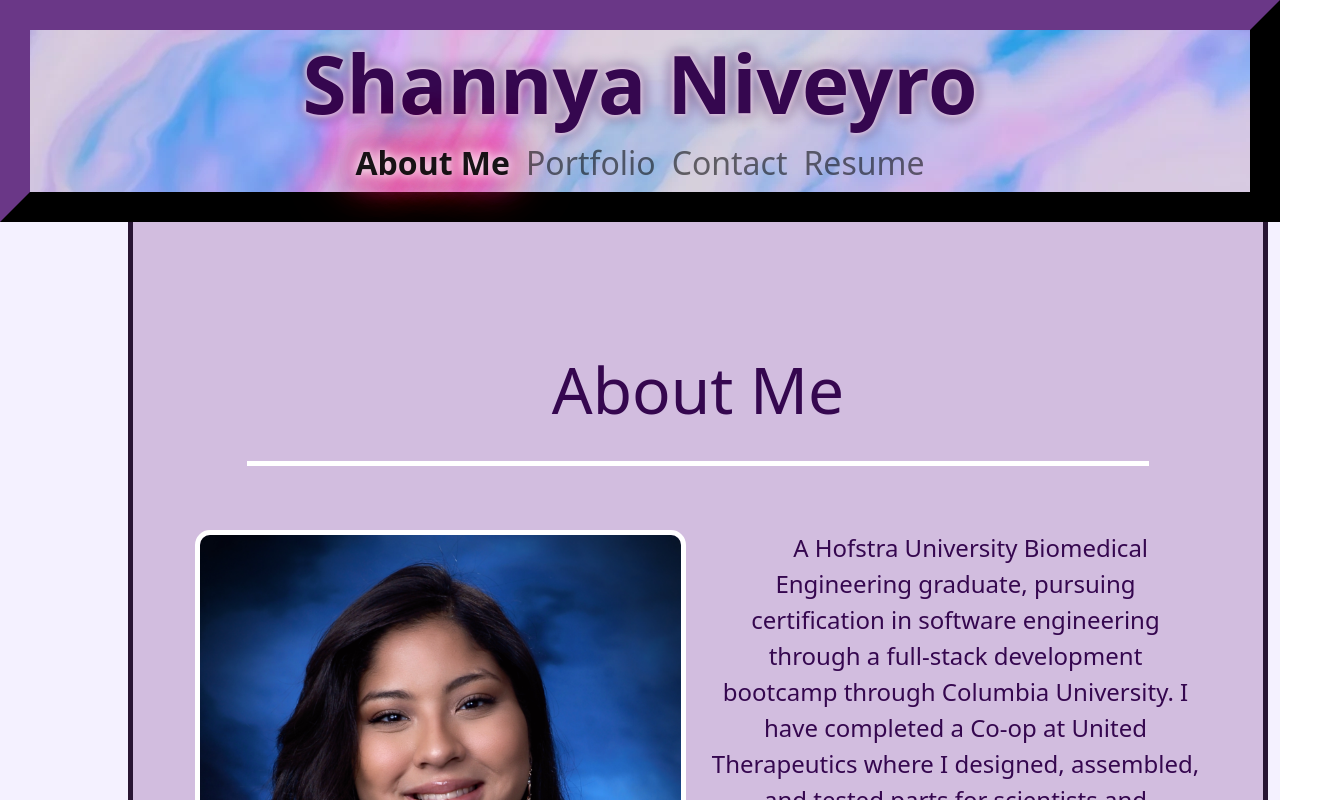
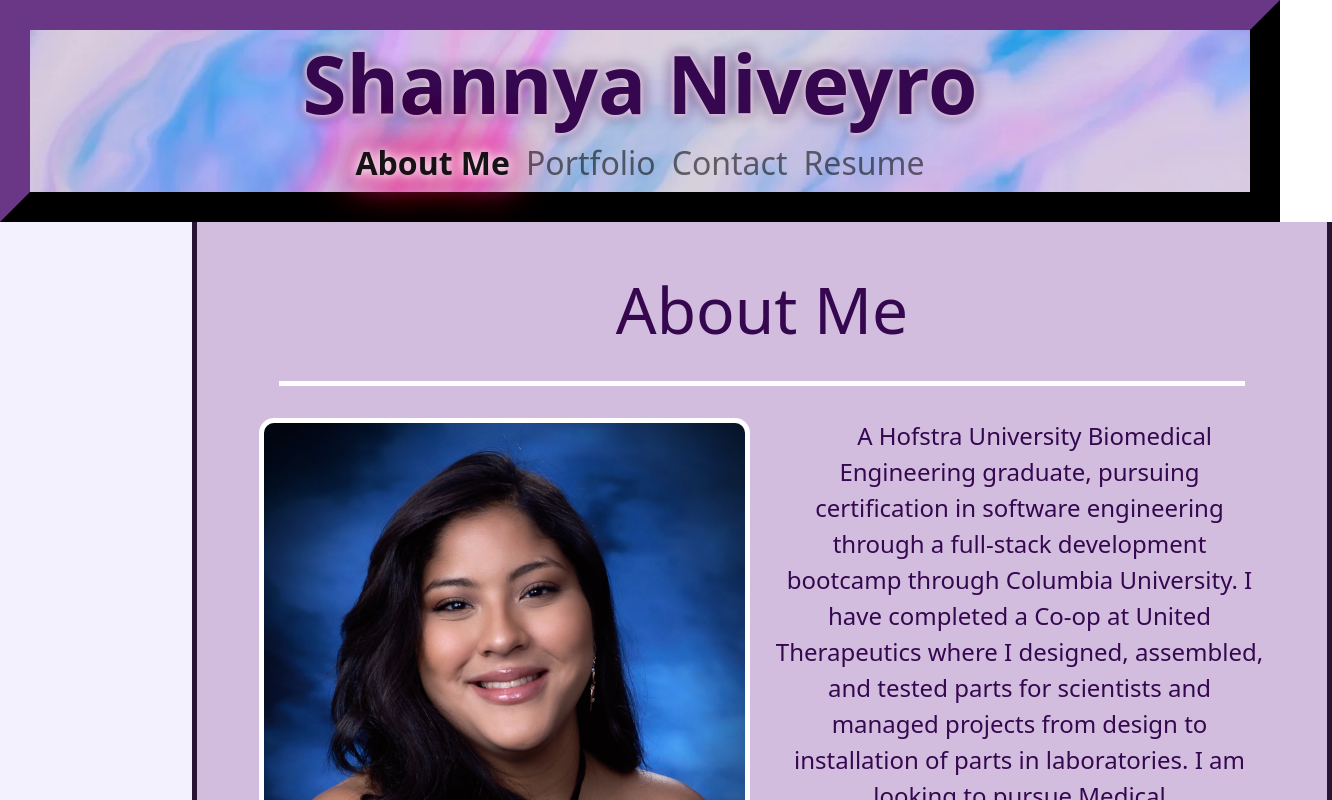
Before and after one commit to ShannyaN/react-portfolio, a React (Create React App) app: page / in a window 1280 px wide. Shown: the top 800 px of the page, 1332 px wide, since content can reach past the window. Built offline with nearby package versions, Linux system fonts and the light colour scheme.

Commit message:
fixed port cards again

```diff
--- a/src/assets/css/App.css
+++ b/src/assets/css/App.css
@@ -57,7 +57,7 @@
 }
 
 div .card  {
-  margin: 10vw;
+  margin: 15vw;
   margin-top: 0;
   margin-bottom: 0;
   border: #281533 solid 5px ;
@@ -85,8 +85,9 @@ div .card  {
   text-align: center;
   font-size: 4rem;
   padding: 2rem;
-  padding-top:1rem;
-  margin:4rem;
+  padding-top:0rem;
+  margin:2rem;
+  margin-top: 0;
   border-bottom-color: white;
   border-bottom-width: 5px;
   border-bottom-style: solid;
@@ -107,8 +108,9 @@ div .portfolio .card  {
   color:  #35074f;
   padding: 10px;
   margin:15px;
-  min-width: 20vw;
   width: 20vw;
+  min-width: 15vw;
+
   max-height: fit-content;
   min-height: 60vh;
 }
--- a/src/pages/Portfolio.js
+++ b/src/pages/Portfolio.js
@@ -12,7 +12,7 @@ export default function Portfolio(){
       <h2>Portfolio</h2>
       <section className='container'>
         <div className='row'>
-          <TT />
+          <TT/>
           <LifeLog/>
           <MySQLDB/>
           <PassGen/>
```
Also changed, not shown: 2 other files (tests, documents, lock files or other folders).
